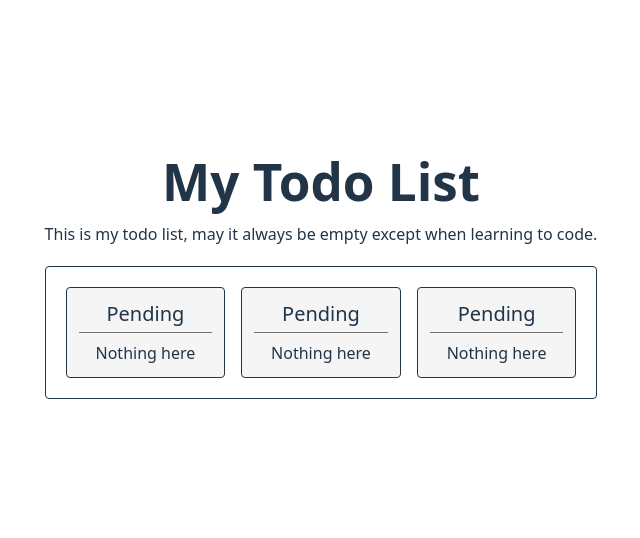
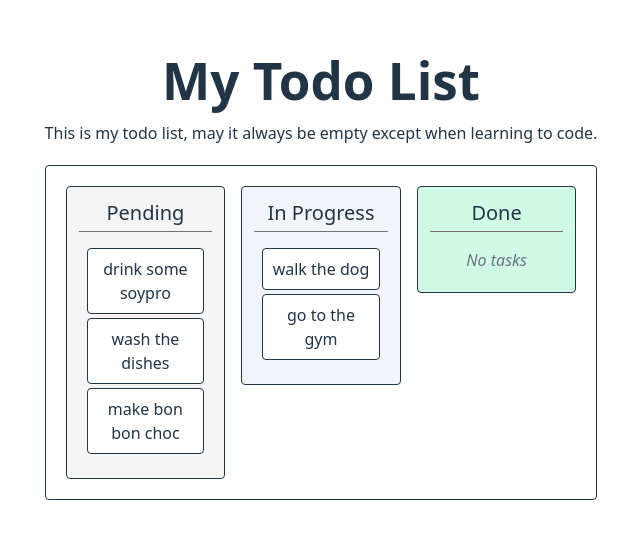
Before and after one commit to LayMui/react-todo-list, a React (Vite) app: page / in a window 1280 px wide. Shown: the part 124-662 px from the top of the page, without its empty margins (319-959 px from the left). Built offline with nearby package versions, Linux system fonts and the light colour scheme.

Commit message:
Add task columns

```diff
--- a/src/components/App.jsx
+++ b/src/components/App.jsx
@@ -5,6 +5,19 @@ import '../App.css'
 import TaskColumn from './TaskColumn'
 
 function App() {
+  const tasks = [
+    { id: 1, title: "walk the dog", status: "doing"},
+    { id: 2, title: "drink some soypro", status: "pending"},
+    { id: 3, title: "go to the gym", status: "doing"},
+    { id: 4, title: "wash the dishes", status: "pending"},
+    { id: 5, title: "make bon bon choc", status: "pending"},
+  ]
+
+  // Filter tasks by status
+  const pendingTasks = tasks.filter(task => task.status === "pending");
+  const doingTasks = tasks.filter(task => task.status === "doing");
+  const doneTasks = tasks.filter(task => task.status === "done");
+
   return (
     <div className="container mx-auto">
       <h1 className="font-bold text-4xl mt-5 mb-3">My Todo List</h1>
@@ -14,12 +27,11 @@ function App() {
       </p>
 
       <div className="bg-white p-3 my-5 border rounded">
-      <div className="flex justify-between">
-      <TaskColumn />
-      <TaskColumn />
-      <TaskColumn />
-
-      </div>
+        <div className="flex justify-between">
+          <TaskColumn tasks={pendingTasks} label="Pending" color="neutral" />
+          <TaskColumn tasks={doingTasks} label="In Progress" color="slate"/>
+          <TaskColumn tasks={doneTasks} label="Done" color="emerald"/>
+        </div>
       </div>
     </div>
   );
--- a/src/components/TaskColumn.jsx
+++ b/src/components/TaskColumn.jsx
@@ -1,14 +1,19 @@
-function TaskColumn() {
+function TaskColumn({tasks = [], label, color}) {
     return (
         <div className="w-1/3">
-            <div className="bg-neutral-100 m-2 p-3 border rounded">
+            <div className={`bg-${color}-100 m-2 p-3 border rounded`}>
                 <h2 className="font-medium text-xl border-b border-neutral-500 pb-1 mb-2">
-                    Pending
+                   {label}
                 </h2>
-                <div className="p2">Nothing here</div>
+                <div className="p-2">
+                    {tasks.length ? tasks.map((task) => (
+                        <div key={task.id} className="p-2 mb-1 bg-white border rounded">
+                            {task.title}
+                        </div>
+                    )) : <div className="text-gray-500 italic">No tasks</div>}
+                </div>
             </div>
-
-        </div>
+         </div>
     )
 }
 
--- /dev/null
+++ b/tailwind.config.js
@@ -0,0 +1,19 @@
+/** @type {import('tailwindcss').Config} */
+module.exports = {
+    content: [
+      "./src/**/*.{js,jsx,ts,tsx}",
+    ],
+    theme: {
+      extend: {},
+    },
+    plugins: [],
+    safelist: [
+      'bg-emerald-100',
+      'bg-neutral-100',
+      'bg-slate-100',
+      'border-emerald-500',
+      'border-neutral-500',
+      'border-slate-500',
+    ]
+
+  }
```
